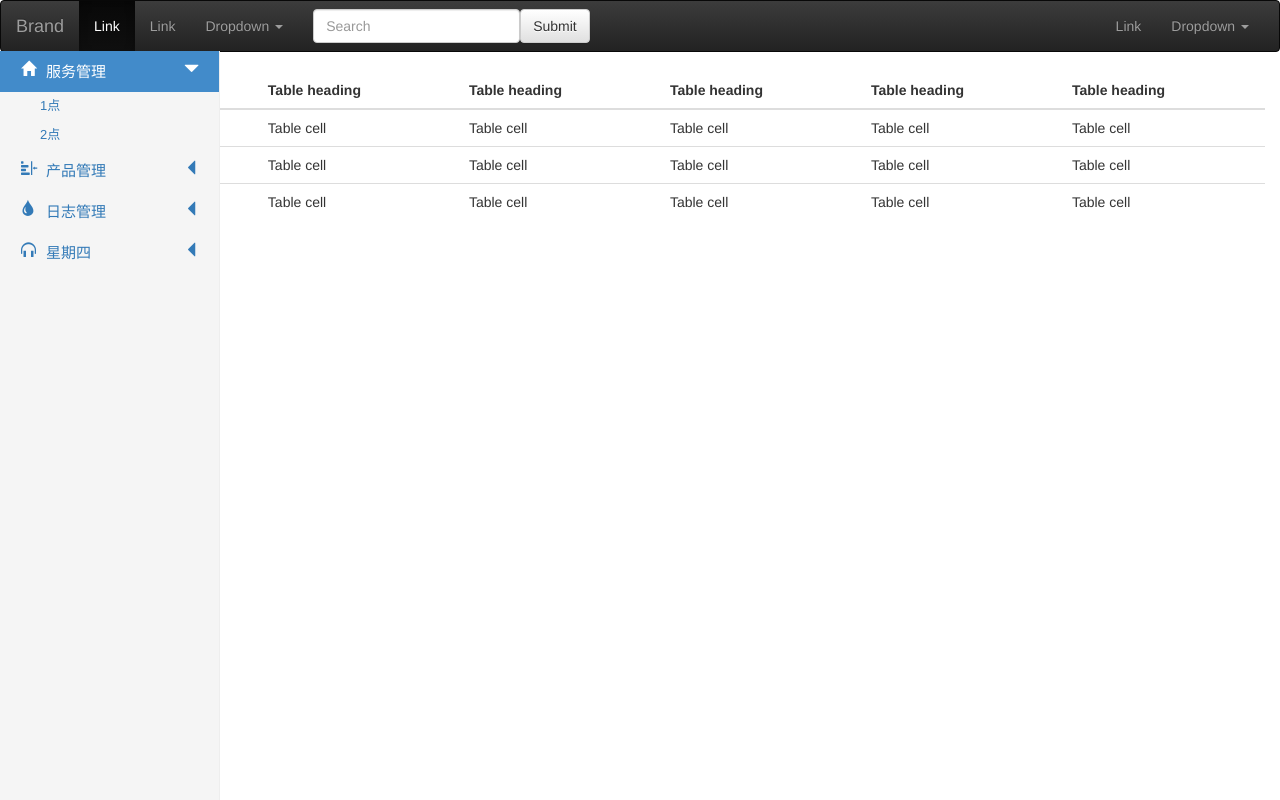
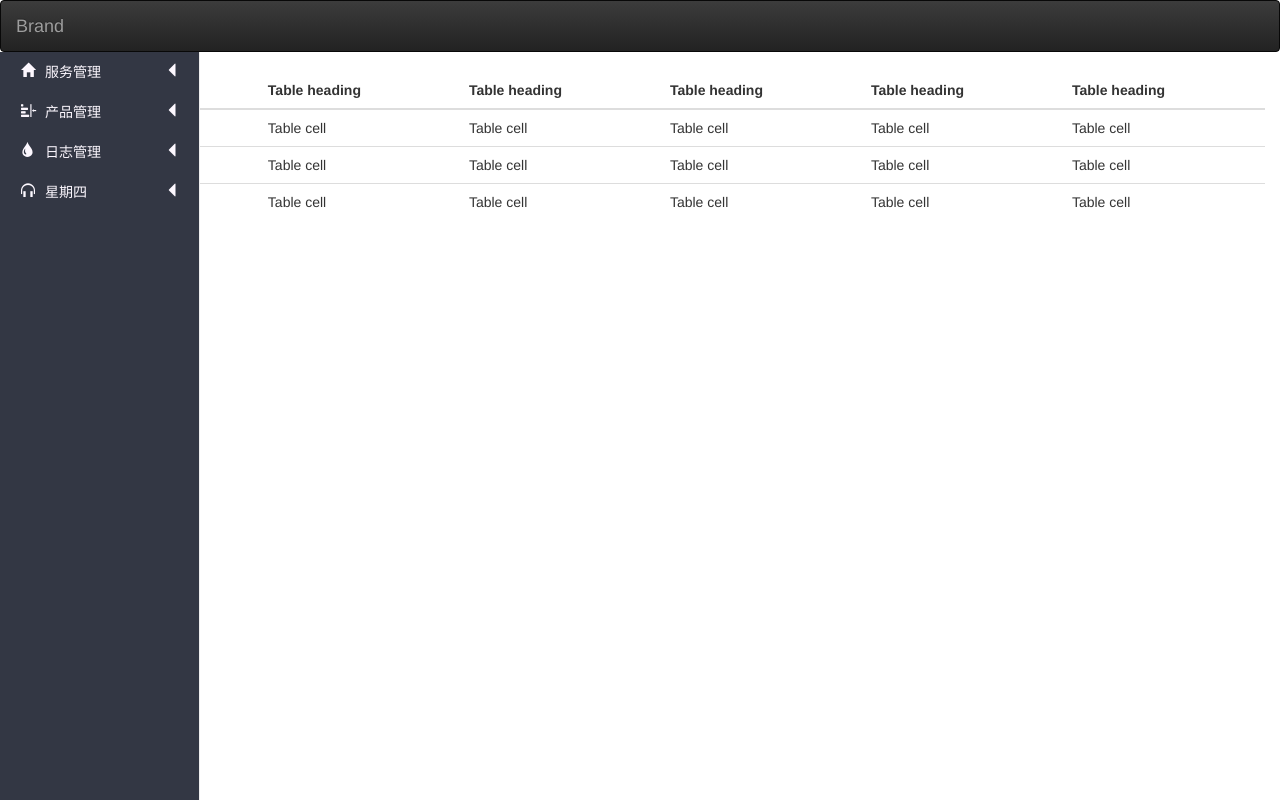
Before and after one commit to wangjianan1103/sahara, a Vue app: page /#/ in a window 1280 px wide. Built offline with nearby package versions, Linux system fonts and the light colour scheme; the HTML template or start-up script is replaced by a standard one.

Commit message:
add code

```diff
--- a/src/components/common/Nav.vue
+++ b/src/components/common/Nav.vue
@@ -11,45 +11,6 @@
         </button>
         <a class="navbar-brand" href="#">Brand</a>
       </div>
-
-      <!-- Collect the nav links, forms, and other content for toggling -->
-      <div class="collapse navbar-collapse" id="bs-example-navbar-collapse-1">
-        <ul class="nav navbar-nav">
-          <li class="active"><a href="#">Link <span class="sr-only">(current)</span></a></li>
-          <li><a href="#">Link</a></li>
-          <li class="dropdown">
-            <a href="#" class="dropdown-toggle" data-toggle="dropdown" role="button" aria-haspopup="true" aria-expanded="false">Dropdown <span class="caret"></span></a>
-            <ul class="dropdown-menu">
-              <li><a href="#">Action</a></li>
-              <li><a href="#">Another action</a></li>
-              <li><a href="#">Something else here</a></li>
-              <li role="separator" class="divider"></li>
-              <li><a href="#">Separated link</a></li>
-              <li role="separator" class="divider"></li>
-              <li><a href="#">One more separated link</a></li>
-            </ul>
-          </li>
-        </ul>
-        <form class="navbar-form navbar-left">
-          <div class="form-group">
-            <input type="text" class="form-control" placeholder="Search">
-          </div>
-          <button type="submit" class="btn btn-default">Submit</button>
-        </form>
-        <ul class="nav navbar-nav navbar-right">
-          <li><a href="#">Link</a></li>
-          <li class="dropdown">
-            <a href="#" class="dropdown-toggle" data-toggle="dropdown" role="button" aria-haspopup="true" aria-expanded="false">Dropdown <span class="caret"></span></a>
-            <ul class="dropdown-menu">
-              <li><a href="#">Action</a></li>
-              <li><a href="#">Another action</a></li>
-              <li><a href="#">Something else here</a></li>
-              <li role="separator" class="divider"></li>
-              <li><a href="#">Separated link</a></li>
-            </ul>
-          </li>
-        </ul>
-      </div><!-- /.navbar-collapse -->
     </div><!-- /.container-fluid -->
   </nav>
 </template>
--- a/src/components/common/Sidebar.vue
+++ b/src/components/common/Sidebar.vue
@@ -1,7 +1,7 @@
 <template>
   <div class="container-fluid">
     <div class="row">
-      <div class="col-sm-3 col-md-2 sidebar">
+      <div class="col-sm-2 col-md-1 sidebar">
         <ul class="nav nav-sidebar">
           <li v-for="sidebar in sidebar_list" v-bind:class="{active: sidebar.is_active}" @click="toggleMenu(sidebar)">
             <a href="#">
@@ -27,7 +27,7 @@
           {
             id: 1,
             text: '服务管理',
-            is_active: true,
+            is_active: false,
             href: 'dadawdwadd',
             icon:'glyphicon-home',
             childItems: [
@@ -122,9 +122,9 @@
    */
   @media (min-width: 768px) {
     .sidebar {
-      width: 220px;
+      width: 200px;
       position: fixed;
-      top: 51px;
+      top: 52px;
       bottom: 0;
       left: 0;
       z-index: 1000;
@@ -132,12 +132,12 @@
       padding: 0;
       overflow-x: hidden;
       overflow-y: auto;
-      background-color: #f5f5f5;
+      background-color: #333744;
       border-right: 1px solid #eee;
     }
   }
   .nav-sidebar {
-    font-size: 15px;
+    font-size: 14px;
     list-style: none;
     margin: 0;
     padding: 0;
@@ -154,12 +154,17 @@
     display: block;
     border-left: 1px solid transparent;
     text-decoration: none;
+    color: #fdf8ff;
+  }
+
+  .nav-sidebar > li > a:hover,
+  .nav-sidebar > li > a:focus {
+    background-color: #428bca;
   }
 
   .nav-sidebar > .active > a,
   .nav-sidebar > .active > a:hover,
   .nav-sidebar > .active > a:focus {
-    color: #fff;
     background-color: #428bca;
   }
 
@@ -167,7 +172,7 @@
     list-style: none;
     margin: 0;
     padding: 0;
-    font-size: 13px;
+    font-size: 12px;
   }
 
   .nav-small-bar > li {
@@ -180,6 +185,12 @@
     padding: 5px 40px;
     display: block;
     text-decoration: none;
+    color: #fdf8ff;
+  }
+
+  .nav-small-bar > li > a:hover,
+  .nav-small-bar > li > a:focus {
+    background-color: #428bca;
   }
 
 
```
